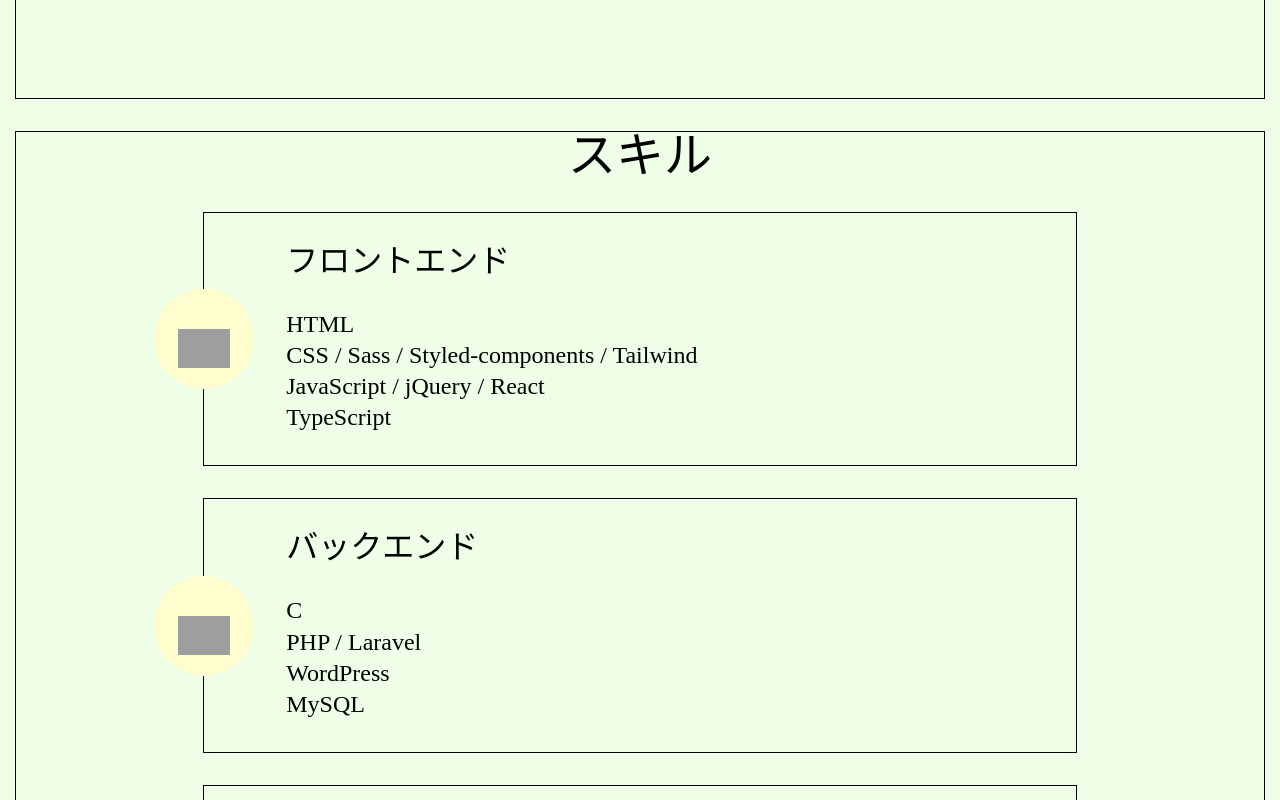
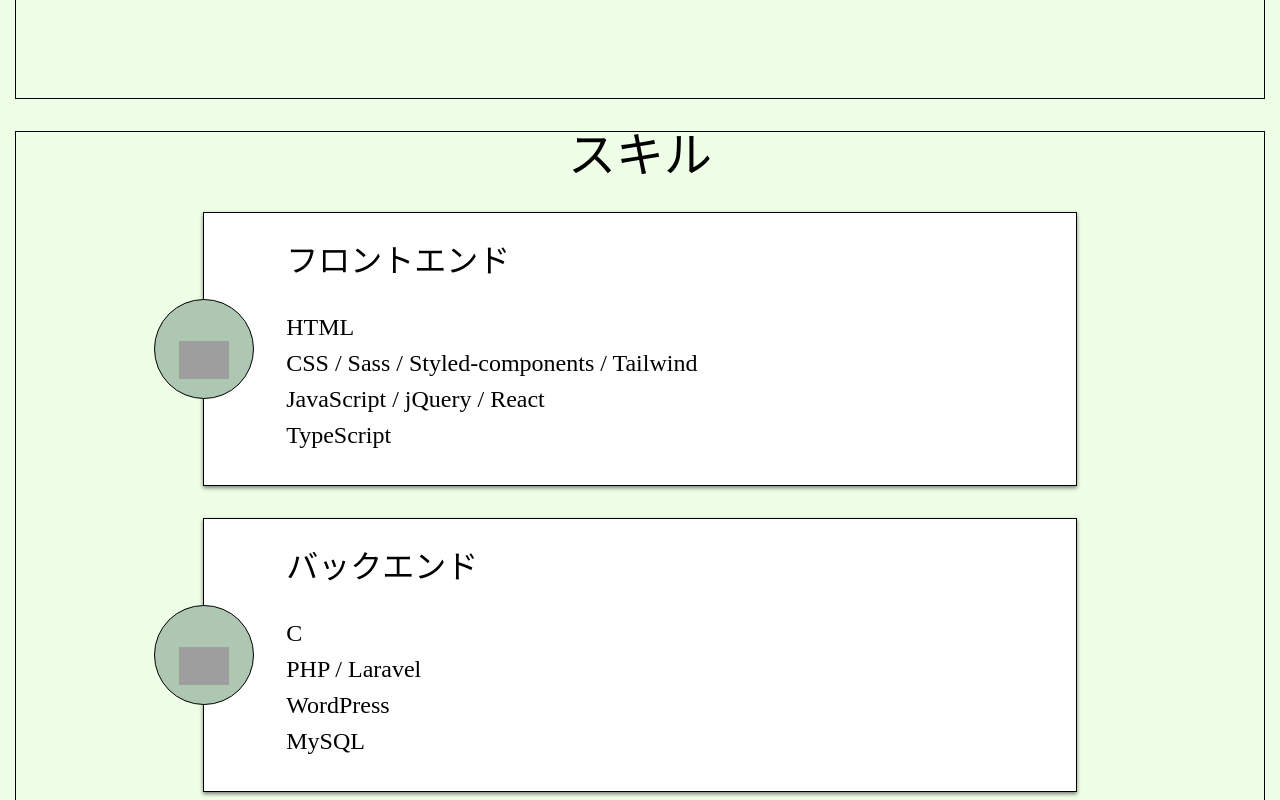
Before and after one commit to y-mori-96/portfolio, a React (Create React App) app: page / in a window 1280 px wide. Shown: the part 1800-2600 px from the top of the page. Built offline with nearby package versions, Linux system fonts and the light colour scheme; grey boxes are pictures that could not be loaded.

Commit message:
【ホーム】スキル完了

```diff
--- a/src/components/molecules/HomeSkills.tsx
+++ b/src/components/molecules/HomeSkills.tsx
@@ -5,10 +5,10 @@ import styled from 'styled-components';
 import HomeTitle from '../atoms/Titles/HomeTitle';
 import SeeMoreButton from '../atoms/buttons/SeeMoreButton';
 
-import WebsiteIcon from '../../images/website-icon.png';
-import DatabaseIcon from '../../images/database-icon.png';
-import DesignIcon from '../../images/design-icon.png';
-import ToolsIcon from '../../images/tools-icon.png';
+import WebsiteIcon from '../../images/website-icon.svg';
+import DatabaseIcon from '../../images/database-icon.svg';
+import DesignIcon from '../../images/design-icon.svg';
+import ToolsIcon from '../../images/tools-icon.svg';
 
 const HomeSkills: React.FC = () => {
   return (
@@ -78,7 +78,7 @@ const HomeSkills: React.FC = () => {
 export default HomeSkills;
 
 const Article = styled.article`
-  margin-bottom: 2rem;
+  margin-bottom: 10rem;
 `;
 
 const Wrapper = styled.div`
@@ -87,9 +87,15 @@ const Wrapper = styled.div`
   padding: 2rem 0;
   margin-bottom: 2rem;
 
-  border: 1px solid;
+  border: 1px solid #000;
+  background-color: #fff;
+  box-shadow: 0 2px 4px #00000080;
 
   position: relative;
+
+  @media (max-width: 600px) {
+    margin-top: calc(50px + 2rem);
+  }
 `;
 
 const IconWrapper = styled.div`
@@ -98,13 +104,21 @@ const IconWrapper = styled.div`
   line-height: 100px;
   text-align: center;
   border-radius: 50%;
-  background-color: #fffccd;
+  background-color: #aec7b2;
+  border: 1px solid #000;
+  color: #000;
   padding: 1.5rem;
 
   position: absolute;
   top: 50%;
   left: -50px;
   transform: translateY(-50%);
+
+  @media (max-width: 600px) {
+    top: -50px;
+    left: 50%;
+    transform: translateX(-50%);
+  }
 `;
 const Icon = styled.img`
   width: 100%;
@@ -114,12 +128,26 @@ const Body = styled.div`
   width: 100%;
   height: auto;
   padding-left: calc(50px + 2rem);
+
+  @media (max-width: 600px) {
+    padding: 0 1rem;
+  }
+
 `;
 const H4 = styled.h4`
   font-size: 2rem;
   margin-bottom: 2rem;
+
+  @media (max-width: 600px) {
+    margin-top: 2rem;
+    font-size: 1.5rem;
+  }
 `;
 const Text = styled.p`
   font-size: 1.5rem;
-  line-height: 1.3;
+  line-height: 1.5;
+
+  @media (max-width: 600px) {
+    font-size: 1rem;
+  }
 `;
```
